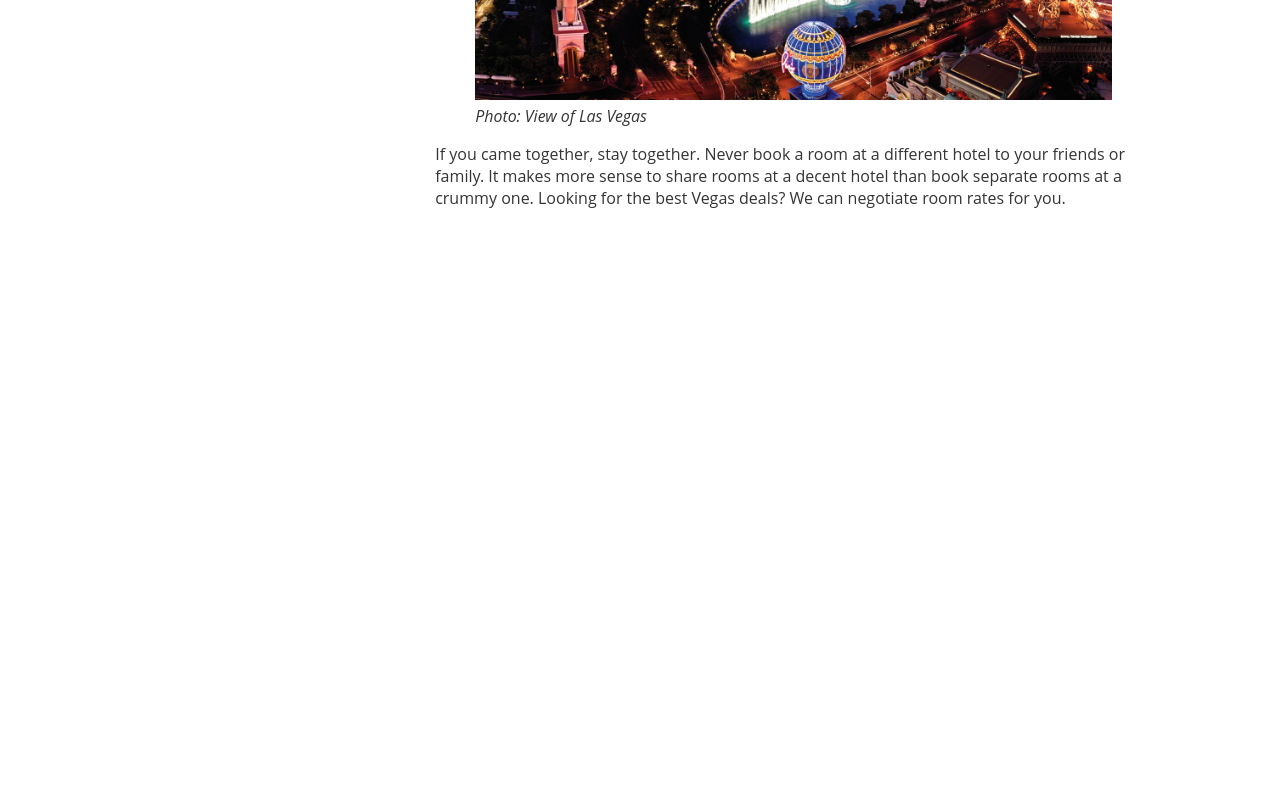
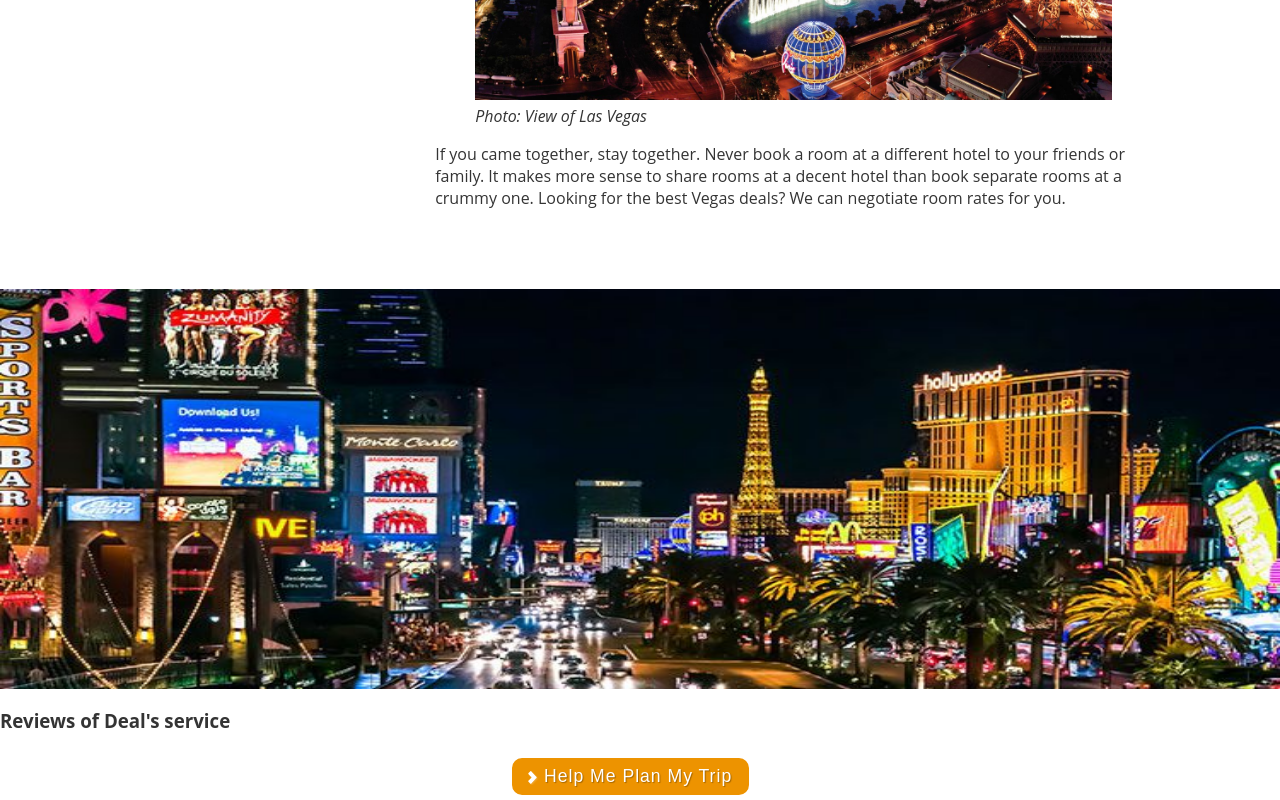
Before and after one commit to alexdebert/deal-project, a React (Create React App) app: page / in a window 1280 px wide. Shown: the part 2151-2951 px from the top of the page. Before the commit the page ends 2376 px from the top, so only its background shows below. Built offline with nearby package versions, Linux system fonts and the light colour scheme; no server answers.

Commit message:
City tour banner and creation of review section component

```diff
--- /dev/null
+++ b/src/components/cityTour/CityTour.jsx
@@ -0,0 +1,29 @@
+/**
+ * @overview City tour banner.
+ */
+
+//Core
+import React from 'react'
+
+//Component
+import ButtonCustom from '../buttonCustom/ButtonCustom'
+
+//Constants
+import * as constants from '../../constants/content'
+
+//Image
+import cityTour from '../../../public/img/city-tour-las-vegas.jpg'
+
+const CityTour = () => {
+	const buttonText = constants.PLAN_MY_TRIP
+	return (
+		<div className="home-city-tour-wrapper">
+			<img src={cityTour} />
+			<div className="home-city-tour-button">
+				<ButtonCustom className="request-arrow-button" text={buttonText}/>
+			</div>
+		</div>
+	)
+}
+
+export default CityTour
--- a/src/components/summary/Summary.jsx
+++ b/src/components/summary/Summary.jsx
@@ -19,7 +19,7 @@
 	const firstParagraph = constants.SUMMARY_FIRST_PARAGRAPH
 	const secondParagraph = constants.SUMMARY_SECOND_PARAGRAPH
 	const readMore = constants.READ_MORE
-	const buttonText = constants.SUMMARY_PLAN_MY_TRIP
+	const buttonText = constants.PLAN_MY_TRIP
 
 	return (
 		<div className="summary-wrapper">
--- a/src/constants/content.js
+++ b/src/constants/content.js
@@ -1,12 +1,12 @@
 //Main constants
 export const READ_MORE = `Read more`
 export const SEE_REVIEW = `See our reviews`
+export const PLAN_MY_TRIP = `Help Me Plan My Trip`
 
 //Summary component
 export const SUMMARY_TITLE = `Create a Totally Awesome Las Vegas Get Away in 2018`
 export const SUMMARY_FIRST_PARAGRAPH = `Spending a weekend in Las Vegas is stressful. Sprawling hotels, casinos, restaurants, shows — can you really see it all in just 48 hours? Night or day, there's always something to do in the Entertainment Capital of the World. From the bright lights of the Strip to the buzz of Fremont Street, this 24-hour desert metropolis will leave you speechless.`
 export const SUMMARY_SECOND_PARAGRAPH = `Sin City is your city — a place where anything goes. Want world-class steak at 4 a.m.? You'll find it here. Fancy a game of golf? There are 37 courses to choose from. In fact, there's so much going on here, you'll need another vacation to recover from this one. Phew! Try to relax, though — these tips will provide you with helpful hints on how to take the stress out of your Vegas vacation.`
-export const SUMMARY_PLAN_MY_TRIP = `Help Me Plan My Trip`
 
 //Vegas Box component
 export const VEGAS_BOX_TITLE = `Handcrafted Vegas Get Away`
--- a/src/containers/home/Home.jsx
+++ b/src/containers/home/Home.jsx
@@ -13,6 +13,8 @@
 import Summary from '../../components/summary/Summary'
 import PhotosList from '../../components/photosList/PhotosList'
 import Sidebar from '../Sidebar/Sidebar'
+import CityTour from '../../components/cityTour/CityTour'
+import ReviewSection from '../reviewSection/ReviewSection'
 
 //API
 import {fetchHomePhotos} from '../../api/photoService'
@@ -53,6 +55,8 @@
 					<PhotosList photos={photos} />
 				</div>
 				<Sidebar />
+				<CityTour />
+				<ReviewSection />
 			</div>
 		)
 	}
--- a/src/containers/home/Home.scss
+++ b/src/containers/home/Home.scss
@@ -23,3 +23,21 @@
     justify-content: space-between;
   }
 }
+
+.home-city-tour-wrapper {
+  height: 400px;
+  display: flex;
+  flex-direction: column;
+  margin-top: 5%;
+
+  img {
+    width: 100%;
+    height: 100%;
+  }
+
+  .home-city-tour-button {
+    margin: 5% 0;
+    align-self: center;
+    width: 20%;
+  }
+}
--- /dev/null
+++ b/src/containers/reviewSection/ReviewSection.jsx
@@ -0,0 +1,21 @@
+/**
+ * @overview Review section.
+ */
+
+//Core
+import React, {Component} from 'react'
+
+//Styles
+import './ReviewSection.scss'
+
+class ReviewSection extends Component {
+	render() {
+		return (
+			<div classNaeme="review-section-wrapper">
+				<h3>{`Reviews of Deal's service`}</h3>
+			</div>
+		)
+	}
+}
+
+export default ReviewSection
--- /dev/null
+++ b/src/containers/reviewSection/ReviewSection.scss
@@ -0,0 +1,13 @@
+/**
+ * @overview Review Section styles.
+ */
+
+.review-section-wrapper {
+  margin-top: 5%;
+
+  h3 {
+    font-weight: 300;
+    font-size: 36px;
+    text-align: center;
+  }
+}
```
Also changed, not shown: public/img/city-tour-las-vegas.jpg (added).
